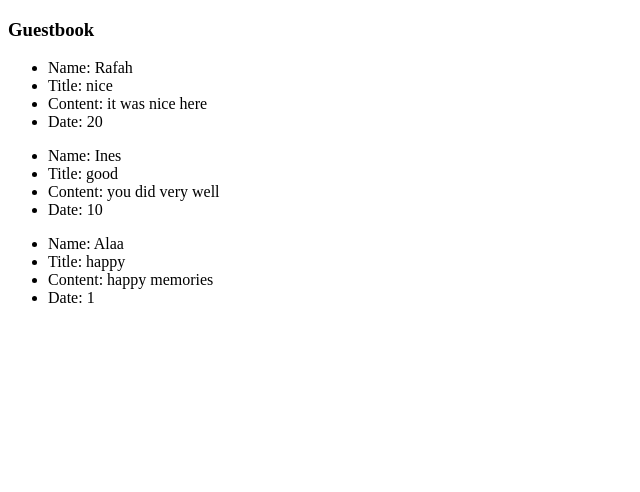
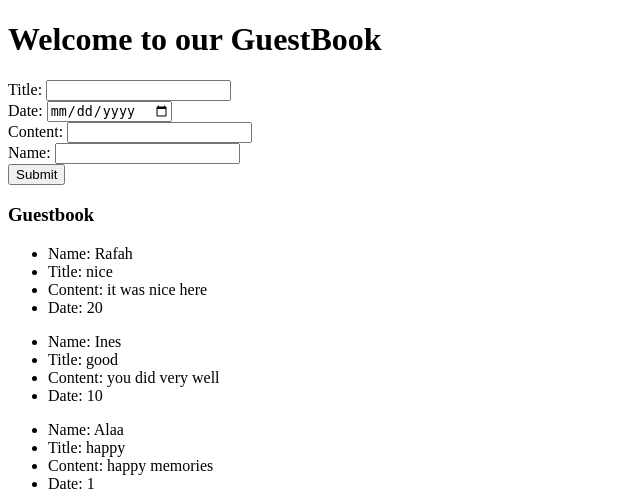
Before and after one commit to grgdhiraj/challenge-php-guestbook-1, a PHP site: page / in a window 1280 px wide. Shown: the top 492 px of the page, without its empty margins (0-640 px from the left). Run offline with PHP 8.4, Linux system fonts and the light colour scheme.

Commit message:
added a form

```diff
--- a/view/home.php
+++ b/view/home.php
@@ -11,6 +11,22 @@ declare(strict_types=1);
     <title>GUESTBOOK</title>
 </head>
 <body class="text-center">
+
+    <form id="gb-sign" onsubmit="return gb.save();">
+        <h1>Welcome to our GuestBook</h1>
+        <label for="gb-title">Title:</label>
+        <input id="gb-title" type="text" maxlength="255" required/></br>
+        <label for="gb-date">Date:</label>
+        <input id="gb-date" type="date" maxlength="255" required/></br>
+        <label for="gb-content">Content:</label>
+        <input id="gb-content" type="text" maxlength="255" required/></br>
+        <label for="gb-name"> Name:</label>
+        <input id="gb-name" type="text" maxlength="255" required/></br>
+        <input type="submit" value="Submit"/>
+    </form>
+</body>
+</html>
+</form>
 <form method="get">
 <h3>Guestbook </h3>
     <?php foreach ($allPosts AS $post): ?>
```
